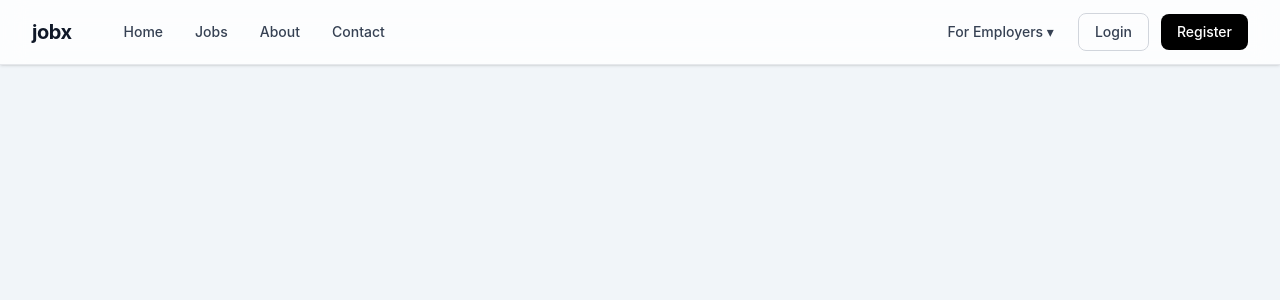
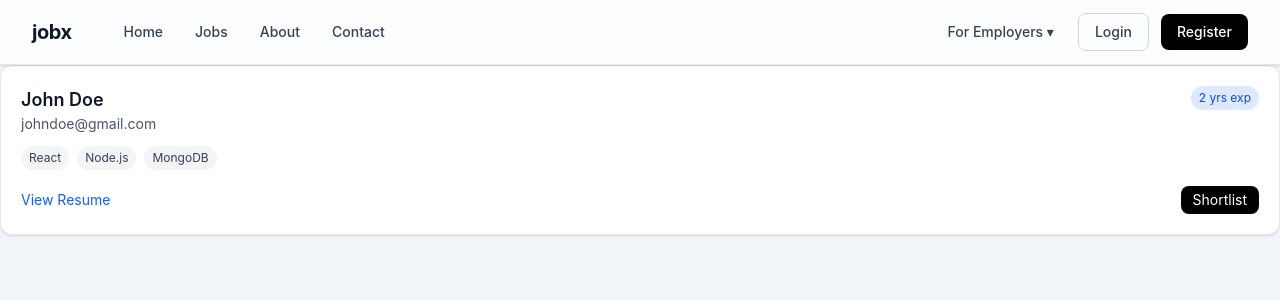
Before and after one commit to developranadr18vit25/JobX-Frontend, a React (Vite) app: page /jobs/1/applicantDetails in a window 1280 px wide. Shown: the top 300 px of the page. Built offline with nearby package versions, Linux system fonts and the light colour scheme.

Commit message:
Working of displaying applicant details

```diff
--- a/src/App.jsx
+++ b/src/App.jsx
@@ -10,12 +10,13 @@ import JobDetail from './components/JobDetail';
 import JobApplication from './components/JobApplication';
 import AppliedJobs from './components/AppliedJobs';
 import RecruiterLoginCard from './components/RecruiterLoginCard';
+import ApplicantDetailCard from './components/ApplicantDetailCard';
 import { useState } from 'react';
 
 
 function App() {
 
-  const [user,setuser]=useState(JSON.parse(localStorage.getItem("user")));
+  const [user, setuser] = useState(JSON.parse(localStorage.getItem("user")));
 
   return (
     <>
@@ -24,7 +25,7 @@ function App() {
         <div className="fixed inset-0 bg-slate-100 -z-10 min-h-screen"></div>
 
         <Router>
-          <Navbar user={user} setuser={setuser}/>
+          <Navbar user={user} setuser={setuser} />
           {/* <Body /> */}
 
           <Routes>
@@ -34,11 +35,11 @@ function App() {
             <Route path="/jobs" element={<DisplayBody />} />
             <Route path="/jobs/recruiter" element={<DisplayBody />} />
             <Route path="/jobs/:JobId" element={<JobDetail />} />
-            <Route path ="/jobs/:JobId/Application" element={<JobApplication />} />
+            <Route path="/jobs/:JobId/Application" element={<JobApplication />} />
             <Route path="/jobs/applied" element={<AppliedJobs />} />
-            <Route path="/login/recruit" element={<UserLoginCard setuser={setuser}/>} />
+            <Route path="/login/recruit" element={<UserLoginCard setuser={setuser} />} />
             <Route path="/registration/createAccount/recruit" element={<SignUpCard />} />
-
+            <Route path="/jobs/:JobId/applicantDetails" element={<ApplicantDetailCard />} />
 
           </Routes>
         </Router>
--- /dev/null
+++ b/src/components/ApplicantDetailCard.jsx
@@ -0,0 +1,57 @@
+import React from "react";
+import JobCard from "./JobCard";
+
+function ApplicantDetailCard() {
+  return (
+    <div className="bg-white border border-gray-200 rounded-xl p-5 shadow-sm hover:shadow-md transition">
+
+
+      <div className="flex justify-between items-start">
+        <div>
+          <h2 className="text-lg font-semibold text-gray-900">
+            John Doe
+          </h2>
+          <p className="text-sm text-gray-600">
+            johndoe@gmail.com
+          </p>
+        </div>
+
+        <span className="text-xs bg-blue-100 text-blue-700 px-2 py-1 rounded-full">
+          2 yrs exp
+        </span>
+      </div>
+
+
+      <div className="flex flex-wrap gap-2 mt-3">
+        <span className="text-xs bg-gray-100 text-gray-700 px-2 py-1 rounded-full">
+          React
+        </span>
+        <span className="text-xs bg-gray-100 text-gray-700 px-2 py-1 rounded-full">
+          Node.js
+        </span>
+        <span className="text-xs bg-gray-100 text-gray-700 px-2 py-1 rounded-full">
+          MongoDB
+        </span>
+      </div>
+
+
+      <div className="flex justify-between items-center mt-4">
+
+        <a
+          href="#"
+          className="text-sm text-blue-600 hover:underline"
+        >
+          View Resume
+        </a>
+
+        <button className="px-3 py-1 bg-black text-white text-sm rounded-lg hover:bg-gray-800">
+          Shortlist
+        </button>
+
+      </div>
+
+    </div>
+  );
+}
+
+export default ApplicantDetailCard;
--- a/src/components/DisplayBody.jsx
+++ b/src/components/DisplayBody.jsx
@@ -38,6 +38,10 @@ function DisplayBody() {
   }, [location.search])
 
   useEffect(() => {
+
+    if (!Jobs.length) return;
+    if (!user) return;
+    if (role !== "Recruiter") return;
 
     const handleApplicants = async () => {
       const jobIDs = Jobs.map(job => job.JobId);
@@ -95,6 +99,7 @@ function DisplayBody() {
             <JobCard
               key={job.JobId}
               Role={job.Title}
+              role={role}
               CompanyName={job.Company}
               Location={job.Location}
               JobType={job.JobType}
--- a/src/components/JobCard.jsx
+++ b/src/components/JobCard.jsx
@@ -4,7 +4,7 @@ import api from "../api/getData"
 import { useState } from 'react';
 import { useEffect } from 'react';
 
-function JobCard({ Role, CompanyName, Location, JobType, Experience, JobId , ApplicantCount }) {
+function JobCard({ Role, role ,CompanyName, Location, JobType, Experience, JobId, ApplicantCount }) {
 
     const [Count, setCount] = useState(0);
     const jobid = JobId;
@@ -38,11 +38,16 @@ function JobCard({ Role, CompanyName, Location, JobType, Experience, JobId , App
                     {Role}
                 </h2>
 
+                {
+                    role == "Recruiter" &&
                         <div className="flex justify-end">
                             <div className="bg-blue-300 p-2">
                                 {ApplicantCount} Applicants
                             </div>
                         </div>
+                }
+
+
 
                 {/* Company */}
                 <p className="text-sm text-gray-600 mt-1">
@@ -73,7 +78,7 @@ function JobCard({ Role, CompanyName, Location, JobType, Experience, JobId , App
                         Posted recently
                     </span>
 
-                    {Role=="Applicant"?
+                    {Role == "Applicant" ?
 
                         <Link
                             to={`/jobs/${JobId}`}
@@ -85,7 +90,7 @@ function JobCard({ Role, CompanyName, Location, JobType, Experience, JobId , App
                         </Link> :
 
                         <Link
-                        to={`/jobs/${JobId}`}
+                            to={`/jobs/${JobId}/applicantDetails`}
                             className="px-4 py-2 rounded-xl bg-black text-white text-sm font-medium
                         hover:bg-gray-800 transition flex items-center gap-2"
                         >
```
Lines whose indentation alone changed are shown as unchanged.
